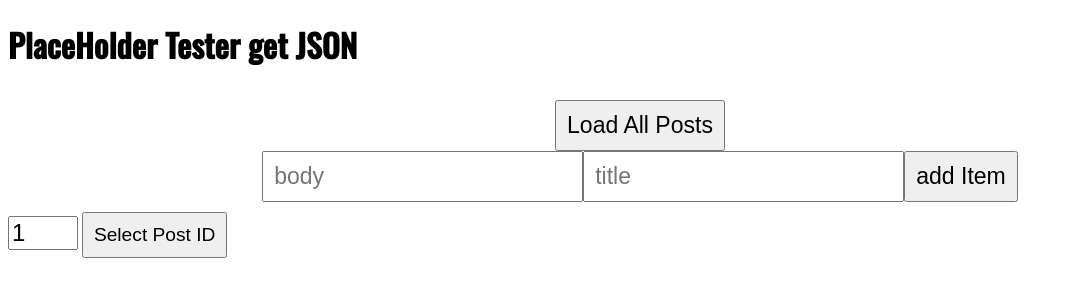
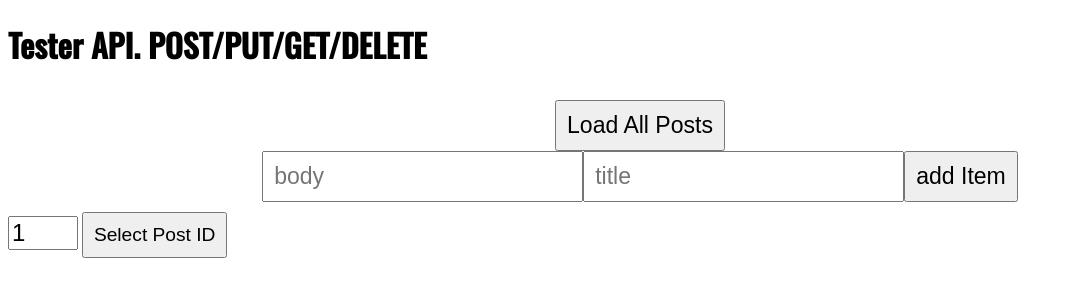
Before and after one commit to DmitriyAngve/24-POST-GET-PUT-DELETE-with-tester-dummy-API, a plain HTML site: page index.html in a window 1280 px wide. Shown: the whole page, without its empty margins (0-1073 px from the left). Drawn offline with nearby package versions, Linux system fonts and the light colour scheme.

Commit message:
Header name changed

```diff
--- a/index.html
+++ b/index.html
@@ -15,7 +15,7 @@
     <title>Tester API</title>
   </head>
   <body>
-    <h1 class="name">PlaceHolder Tester get JSON</h1>
+    <h1 class="name">Tester API. POST/PUT/GET/DELETE</h1>
     <div class="container">
       <input type="text" class="val" />
       <button class="btn">Click</button>
```
